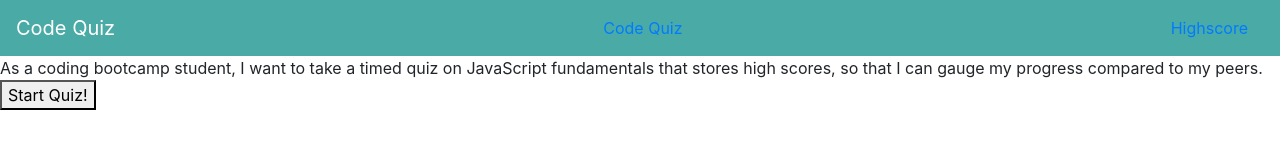
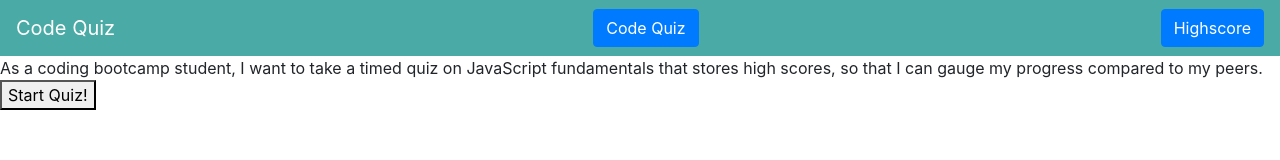
Before and after one commit to JMRosenberg12/Code-Quiz, a plain HTML site: page index.html in a window 1280 px wide. Drawn offline with nearby package versions, Linux system fonts and the light colour scheme.

Commit message:
Update index.html

```diff
--- a/index.html
+++ b/index.html
@@ -17,8 +17,9 @@
 <body>
     <nav class = "navbar navbar-dark big-dark">
         <a class = "navbar-brand" href = "#">Code Quiz</a>
-        <a class="nav-link" href="index.html">Code Quiz</a>
-        <a class="nav-link" href="highscore.html">Highscore<span class="sr-only">(current)</span></a>
+
+        <a class="btn btn-primary" href="index.html">Code Quiz</a>
+        <a class="btn btn-primary" href="highscore.html">Highscore</a>
       </nav>
        </nav>
 
```
